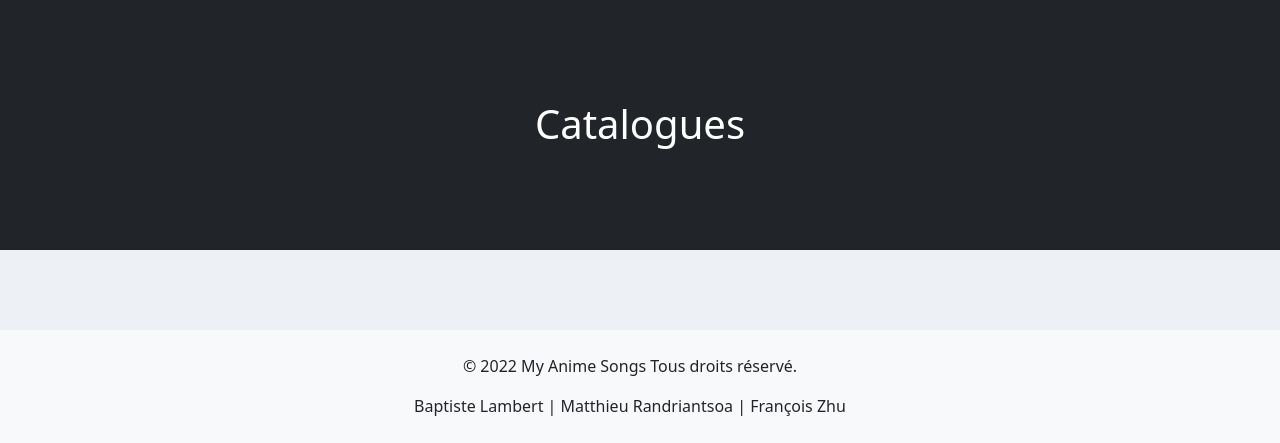
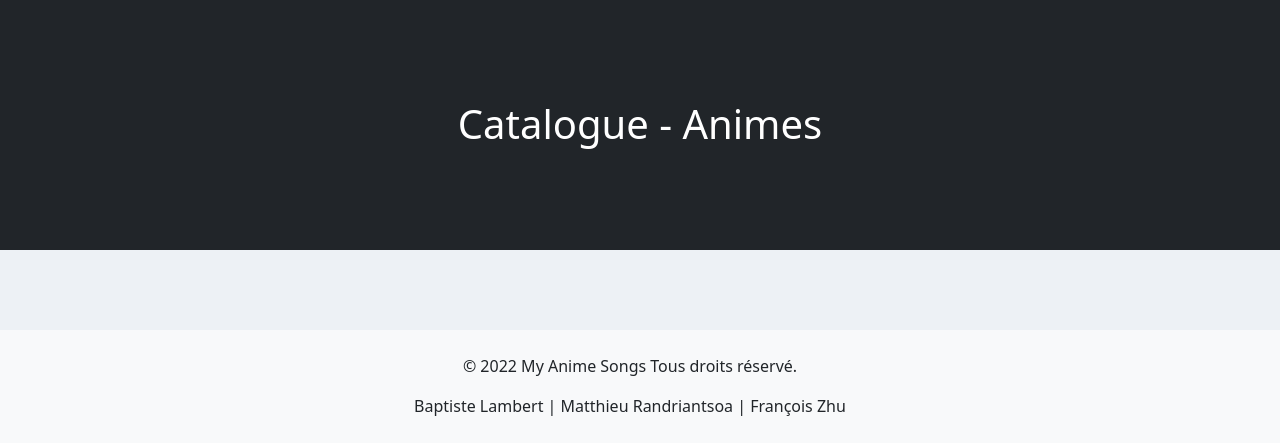
Before and after one commit to Mxtsxw/MyAnimeSongs, a Flask app: page /animes/all/ in a window 1280 px wide. Shown: the part 56-499 px from the top of the page. Run offline with Flask 2, Linux system fonts and the light colour scheme; data that the repository does not hold is empty.

Commit message:
Mofication heading template Animes/Musiques

```diff
--- a/website/templates/animes.html
+++ b/website/templates/animes.html
@@ -5,7 +5,7 @@
 
 <div class="container-fluid bg-custom">
     <div class="container offset ">
-        <h1 class="text-center text-white bg-dark pb-4">Catalogues</h1>
+        <h1 class="text-center text-white bg-dark pb-4">Catalogue - Animes</h1>
         <div class="row row-cols-auto">
 
             {% for anime in animes %}
--- a/website/templates/songs.html
+++ b/website/templates/songs.html
@@ -5,7 +5,7 @@
 
 <div class="container-fluid bg-custom">
     <div class="container offset ">
-        <h1 class="text-center text-white bg-dark">Catalogues</h1>
+        <h1 class="text-center text-white bg-dark">Catalogue - Musiques</h1>
         <div class="row row-cols-auto">
             {% for song in songs %}
                 <div class="col mb-2 mt-3">
```
